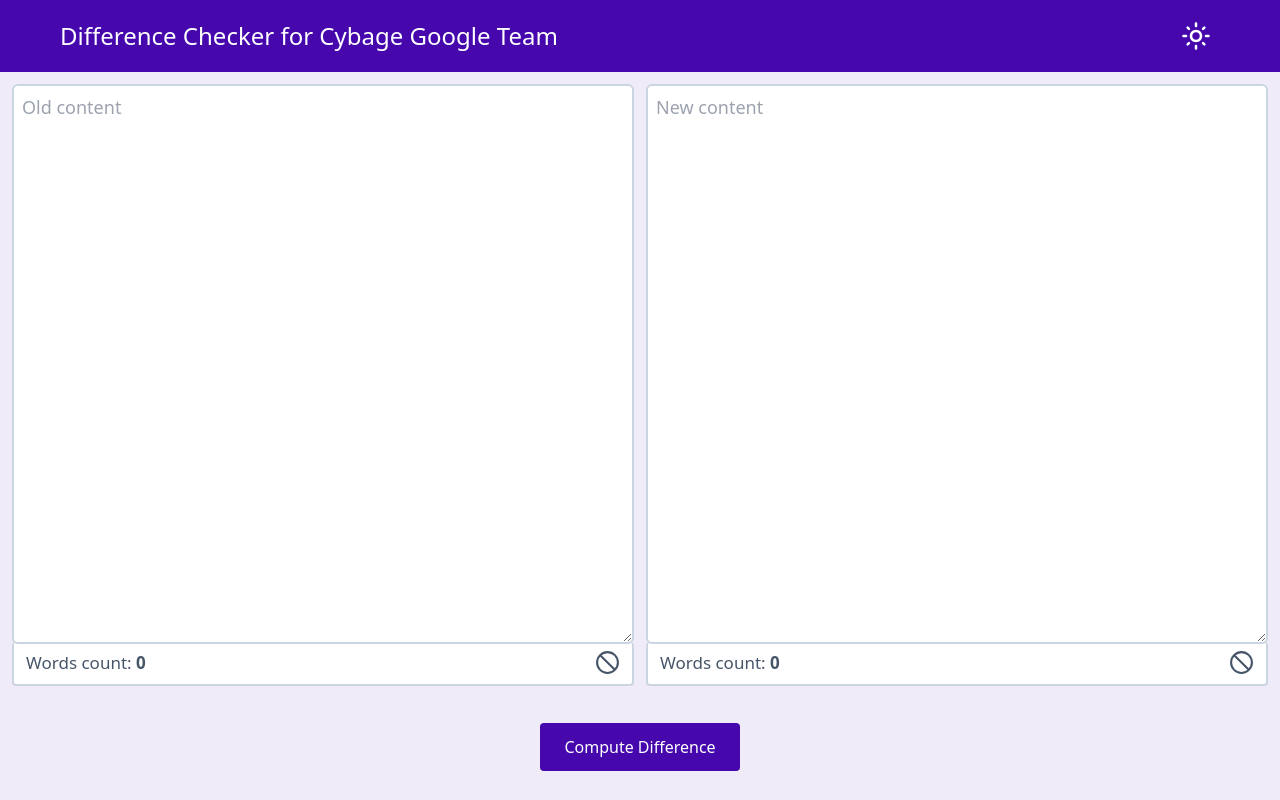
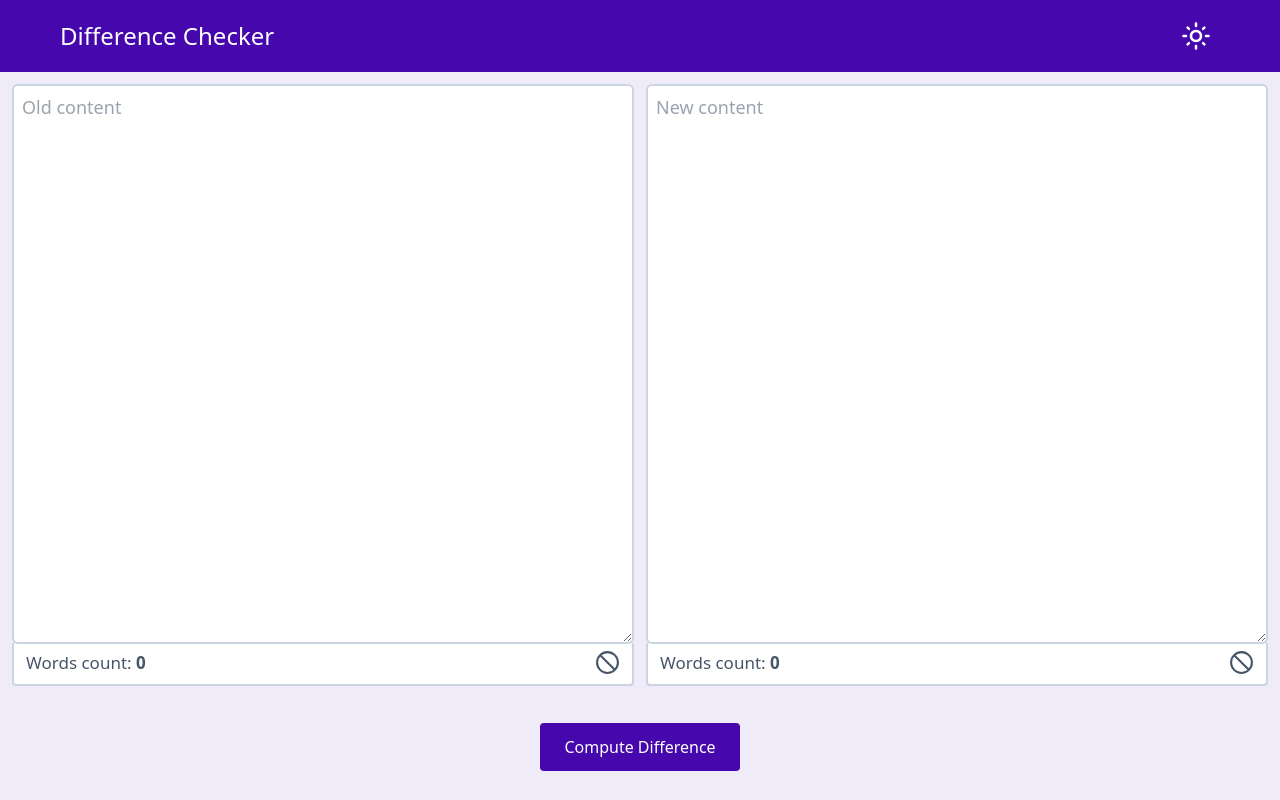
Before and after one commit to ygweric/diff-checker, a React (Vite) app: page / in a window 1280 px wide. Shown: the top 800 px of the page. Built offline with nearby package versions, Linux system fonts and the light colour scheme.

Commit message:
change title

```diff
--- a/src/components/Header.jsx
+++ b/src/components/Header.jsx
@@ -4,7 +4,7 @@
   return (
     <div className="w-100 py-2 md:py-3 bg-[#4608ad] dark:bg-[#1e1e1e] px-[10px] md:px-[60px] flex justify-between items-center flex-col md:flex-row gap-2">
       <h2 className="text-xl md:text-2xl text-white">
-        Difference Checker for Cybage Google Team
+        Difference Checker
       </h2>
       <DarkModeToggle />
     </div>
```
